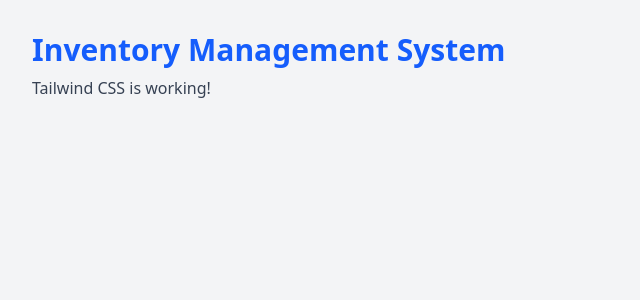
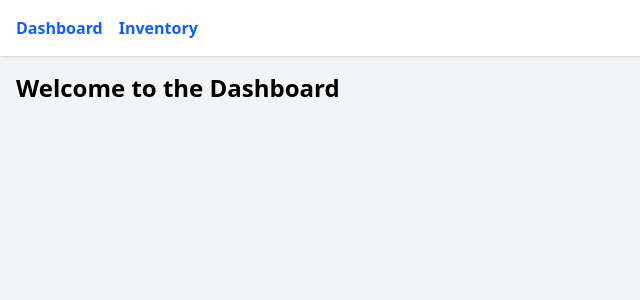
Before and after one commit to Mar915/AWSWebAppPractice, a React (Vite) app in the folder inventory-frontend/: page / in a window 1280 px wide. Shown: the top 300 px of the page, without its empty margins (0-640 px from the left). Built offline with nearby package versions, Linux system fonts and the light colour scheme.

Commit message:
added boilerplate code to work see flow of web app

```diff
--- a/inventory-frontend/package.json
+++ b/inventory-frontend/package.json
@@ -13,6 +13,7 @@
     "@tailwindcss/vite": "^4.0.15",
     "react": "^19.0.0",
     "react-dom": "^19.0.0",
+    "react-router-dom": "^7.4.0",
     "tailwindcss": "^4.0.15"
   },
   "devDependencies": {
--- a/inventory-frontend/src/App.jsx
+++ b/inventory-frontend/src/App.jsx
@@ -1,15 +1,23 @@
 import './index.css'
+import { BrowserRouter as Router, Routes, Route } from "react-router-dom"
+import Dashboard from "./pages/Dashboard"
+import Inventory from "./pages/Inventory"
+import Navbar from "./components/Navbar"
 
 function App() {
-
   return (
-    <>
-      <div className="p-8 bg-gray-100 min-h-screen">
-        <h1 className="text-3xl font-bold text-blue-600">Inventory Management System</h1>
-        <p className="mt-2 text-gray-700">Tailwind CSS is working!</p>
+    <Router>
+      <div className="min-h-screen bg-gray-100">
+        <Navbar />
+        <div className="p-4">
+          <Routes>
+            <Route path="/" element={<Dashboard />} />
+            <Route path="/inventory" element={<Inventory />} />
+          </Routes>
+        </div>
       </div>
-    </>
-  )
+    </Router>
+  );
 }
 
 export default App
--- a/inventory-frontend/src/components/Navbar.jsx
+++ b/inventory-frontend/src/components/Navbar.jsx
@@ -0,0 +1,16 @@
+import { Link } from "react-router-dom";
+
+function Navbar() {
+  return (
+    <nav className="bg-white shadow p-4 flex gap-4">
+      <Link to="/" className="text-blue-600 font-semibold hover:underline">
+        Dashboard
+      </Link>
+      <Link to="/inventory" className="text-blue-600 font-semibold hover:underline">
+        Inventory
+      </Link>
+    </nav>
+  );
+}
+
+export default Navbar;
--- a/inventory-frontend/src/pages/Dashboard.jsx
+++ b/inventory-frontend/src/pages/Dashboard.jsx
@@ -0,0 +1,5 @@
+function Dashboard() {
+    return <h2 className="text-2xl font-bold">Welcome to the Dashboard</h2>;
+  }
+
+  export default Dashboard;
--- a/inventory-frontend/src/pages/Inventory.jsx
+++ b/inventory-frontend/src/pages/Inventory.jsx
@@ -0,0 +1,5 @@
+function Inventory() {
+    return <h2 className="text-2xl font-bold">Inventory List</h2>;
+  }
+
+  export default Inventory;
```
Also changed, not shown: 1 other file (tests, documents, lock files or other folders).
